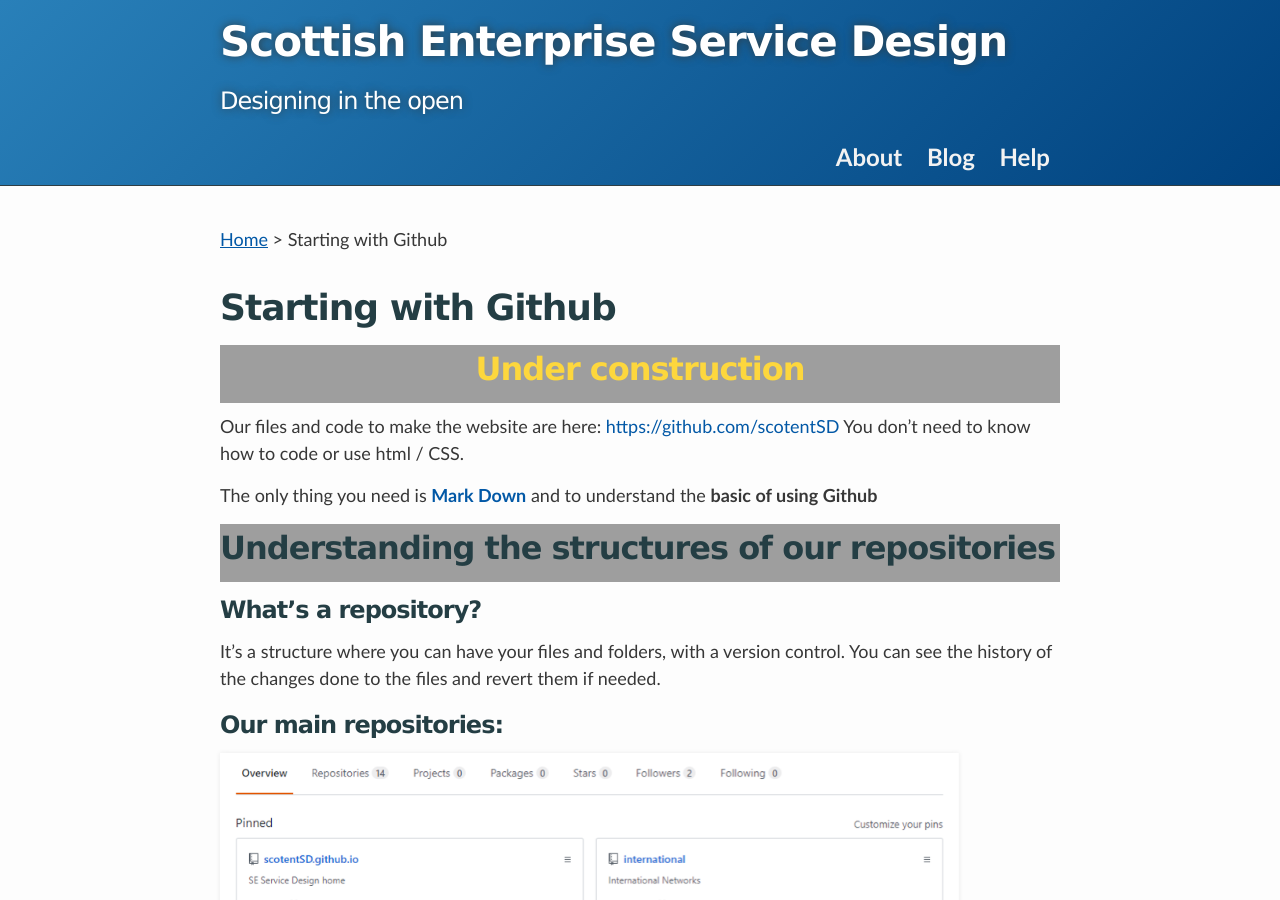
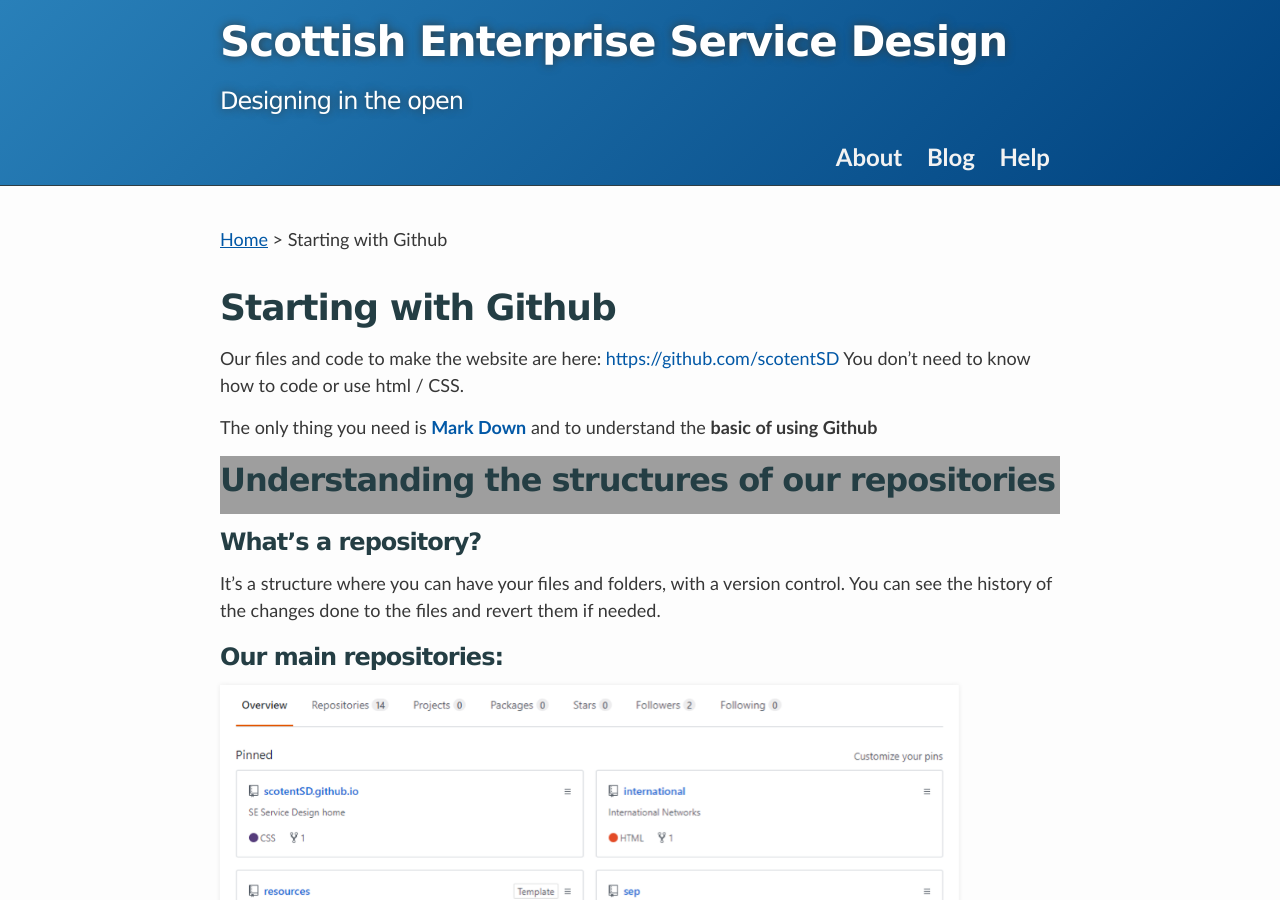
Before and after one commit to carl-watson/scotentSD.github.io, a Jekyll site: the page built from new-to-github.md, in a window 1280 px wide and 900 px high. Built offline with Jekyll 4.4.1, drawn with Linux system fonts in a browser that asks for light colours.

Commit message:
SK - add spaces and remove under construction

```diff
--- a/new-to-github.md
+++ b/new-to-github.md
@@ -3,8 +3,6 @@
 title: Starting with Github
 permalink: /new-to-github/
 ---
-
-<div><h2 class="lou-y" style="text-align: center" >Under construction</h2></div>
 
 Our files and code to make the website are here: [https://github.com/scotentSD](https://github.com/scotentSD)
 You don’t need to know how to code or use html / CSS.
@@ -25,13 +23,18 @@
 Here is the box where you would add your message:
 
 Before
+
 ![a screenshot of the commit input box and the description below with place holder text](/images/commit-message1.png)
+
 After
+
 ![a screenshot of the commit input box and the description with an example of message](/images/commit-message2.png)
+
 Then click on 'Commit changes'
 
 That's your changes confirmed.
 You will see the message appear at the top of the files in the repository with a blue background. After 1 minutes ot 5 minutes you should see a green tick next to the 'Latest commit' text.
+
 ![a screenshot of a commit message with a green tick](/images/commit-tick.png)
 
 #### Examples of commit messages:
@@ -39,29 +42,39 @@
 
 ## Change an existing file
 Select the file in the repository, and then select the pencil icon:
+
 ![a screenshot of the menu icons when you have selected a file](/images/edit-a-file.png)
+
 Make the changes you need. Add a commit message with your initials and a short description of what you changed.
 
 ## Change a file name
 You won't be able to do this for pictures or PDF you have uploaded. But for other files, you just need to select them, click on edit and then change the name of your file in the input box. You will need to commit this change and write a little message as explained above.
+
 ![a screenshot of the input box where the name of the file is now editable](/images/show-file-name-input.png)
 
 ## Upload a file
 Note: if it's a pdf file or a picture you won’t be able to change their name after but will have to delete them, change the name, and then upload them again. So make sure you're ok with the name of your file before uploading it.
 
 1. go to the `files` or `images` folder and select 'Upload'
+
 ![a screenshot of the menu with the Upload button](/images/uploadicon.png)
+
 2. drag and drop your file(s) or browse to find them
+
 ![a screenshot of the area where you can drag and drop your files](/images/uploadbox.png)
+
 3. wait for them to be uploaded
+
 4. add a commit message with your initials
 
 ## Delete a file
 Select the file, click on it, and then click on the bin icon on the right. Add a commit message. Done.
+
 ![a screenshot of the menu with the bin icon](/images/bin.png)
 
 ## Create a file (extension will be .md)
 Select the folder where you want to create your file. Use the 'Create new file' button
+
 ![a screenshot of the menu with the Upload button](/images/uploadicon.png)
 
 In the top box, you can write the name of the file (no space or special characters, but you can use dashes), don't forget the dot plus the extension `.md` if it's a markdown file.
```
